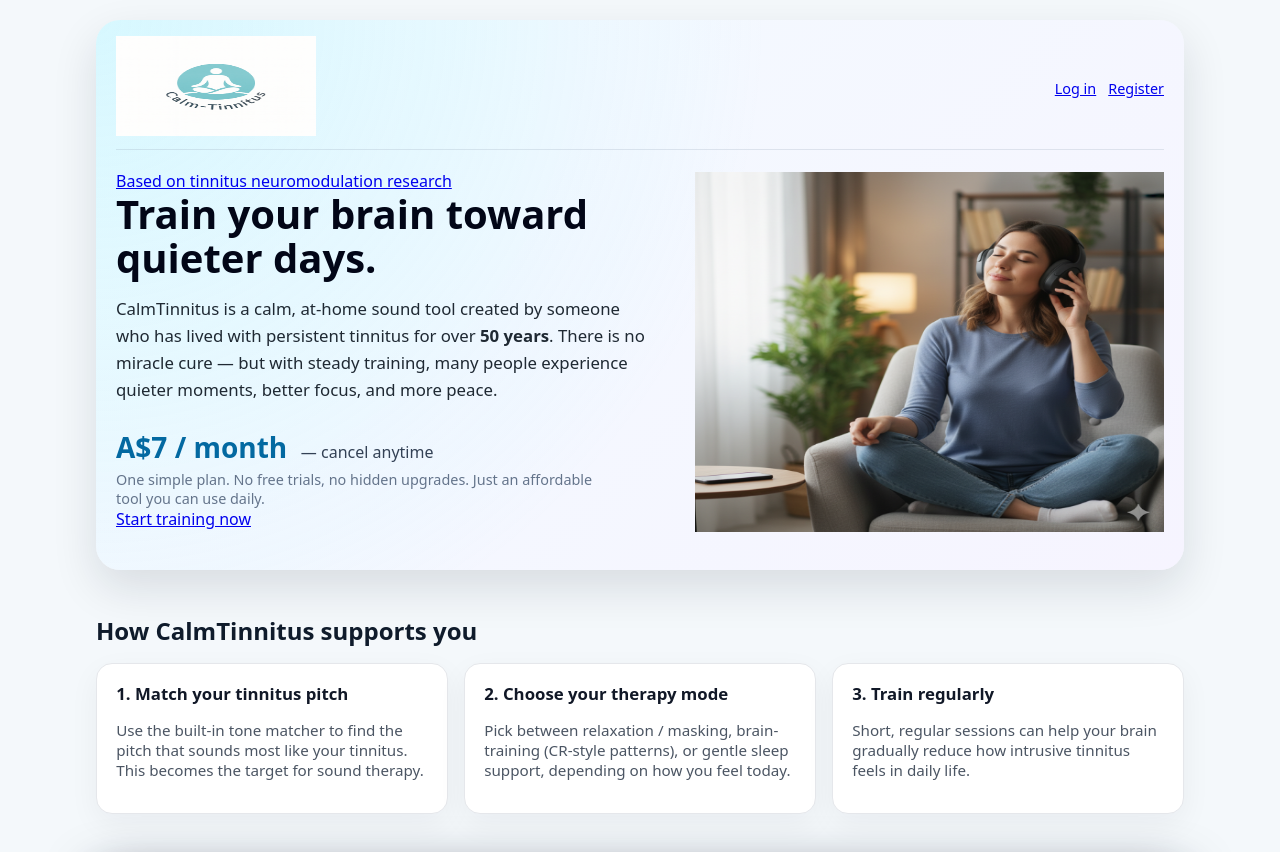
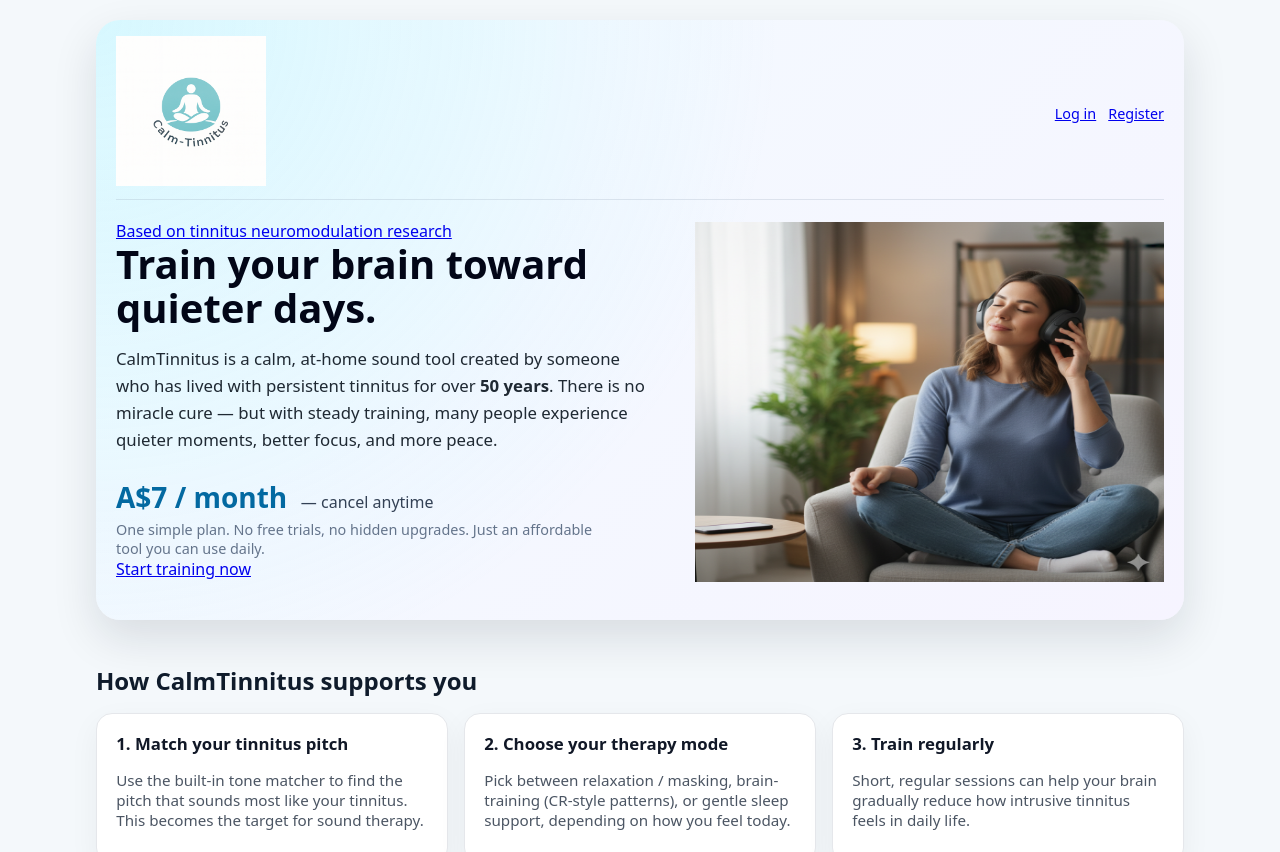
Before and after one commit to danyaffa/CalmTinnitus, a Next.js app: page / in a window 1280 px wide. Shown: the top 852 px of the page. Built offline with nearby package versions, Linux system fonts and the light colour scheme; no server answers.

Commit message:
Update page.tsx

```diff
--- a/app/page.tsx
+++ b/app/page.tsx
@@ -18,8 +18,8 @@ export default function HomePage() {
                 <Image
                   src="/CalmTinnitus-Logo.png"
                   alt="CalmTinnitus – Silence Starts Now"
-                  width={200}
-                  height={100}
+                  width={150}
+                  height={150}
                   className="nq-logo"
                 />
               </Link>
```
